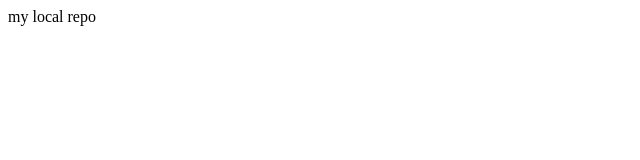
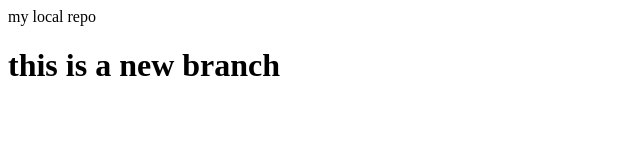
Before and after one commit to YashviG01/local, a plain HTML site: page index.html in a window 1280 px wide. Shown: the whole page, without its empty margins (0-640 px from the left). Drawn offline with Linux system fonts and the light colour scheme.

Commit message:
new barnch

```diff
--- a/index.html
+++ b/index.html
@@ -2,4 +2,4 @@
 
 <p>my local repo
 
-</p>
+</p> <h1>this is a new branch</h1>
```
